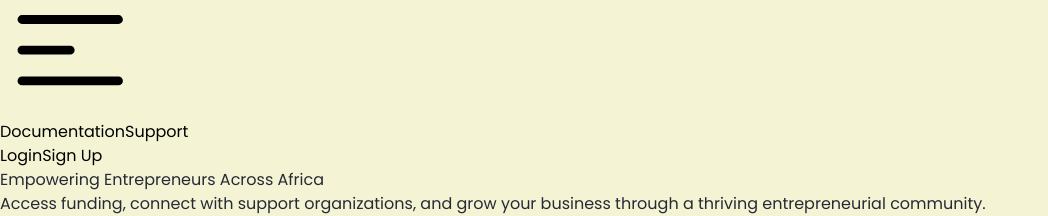
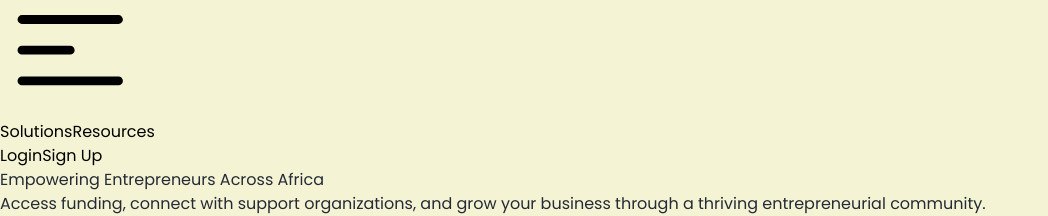
Before and after one commit to vicowiti/54collective, a Next.js app: page / in a window 1280 px wide. Shown: the part 1460-1676 px from the top of the page, without its empty margins (0-1048 px from the left). Built offline with nearby package versions, Linux system fonts and the light colour scheme.

Commit message:
Navbar update

```diff
--- a/src/components/Navbar.tsx
+++ b/src/components/Navbar.tsx
@@ -77,13 +77,13 @@ const Navbar = () => {
                           href="#"
                           className="rounded-md px-3 py-2 text-sm font-medium text-indigo-200 hover:text-white"
                         >
-                          Documentation
+                          Solutions
                         </a>
                         <a
                           href="#"
                           className="rounded-md px-3 py-2 text-sm font-medium text-indigo-200 hover:text-white"
                         >
-                          Support
+                          Resources
                         </a>
                       </div>
                       {/* Profile dropdown */}
```
